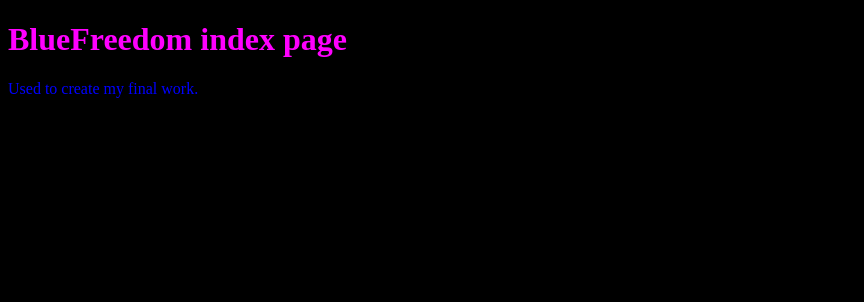
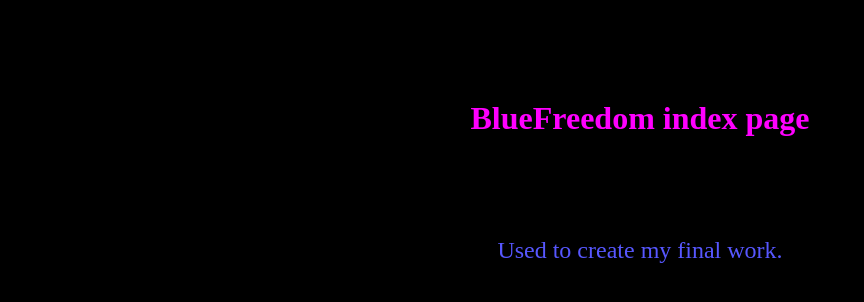
Before and after one commit to noisymark/ZavrsniRad, a PHP site: page / in a window 1280 px wide. Shown: the top 302 px of the page, without its empty margins (0-864 px from the left). Run offline with PHP 8.4, Linux system fonts and the light colour scheme.

Commit message:
Styling CSS and adding CMD command to be a shortcut when updating the Database

```diff
--- a/SQL/BlueFreedom.sql
+++ b/SQL/BlueFreedom.sql
@@ -1,5 +1,6 @@
 # /Applications/XAMPP/xamppfiles/bin/./mysql -uroot --default_character_set=utf8 < "/Users/marko/Documents/ZavrsniRad/ZavrsniRad/SQL/BlueFreedom.sql"
 # THIS IS A COMMAND SPECIFIC FOR MY MACBOOK WHERE I CODE ON, PLEASE CHANGE THE COMMAND ACCORDINGLY TO YOUR OS AND WORK PATH
+# c:\xampp\mysql\bin\mysql -uroot --default_character_set=utf8 < "C:\Users\P\Documents\ZavrsniRad\SQL\BlueFreedom.sql"
 
 
 # ADDING "AUTOMATIC UPDATE" FUNCTION SO WE CAN EASILY OVERWRITE THE OLD DATABASE IF IT DOES EXIST
--- a/www/bluefreedom.hr/stil.css
+++ b/www/bluefreedom.hr/stil.css
@@ -5,9 +5,16 @@ body{
 #vecitext{
     font-size: 2rem;
     color: #ff00ff;
+    text-align: center;
+    margin-top: 100px;
+    margin-bottom: 100px;
 }
 
 .lepo{
     font-size: 1rem;
-    color: blue;
+    color: #5757ff;
+    text-align: center;
+    margin-top: 100px;
+    margin-bottom: 100px;
+    font-size: 1.5rem;
 }
```
